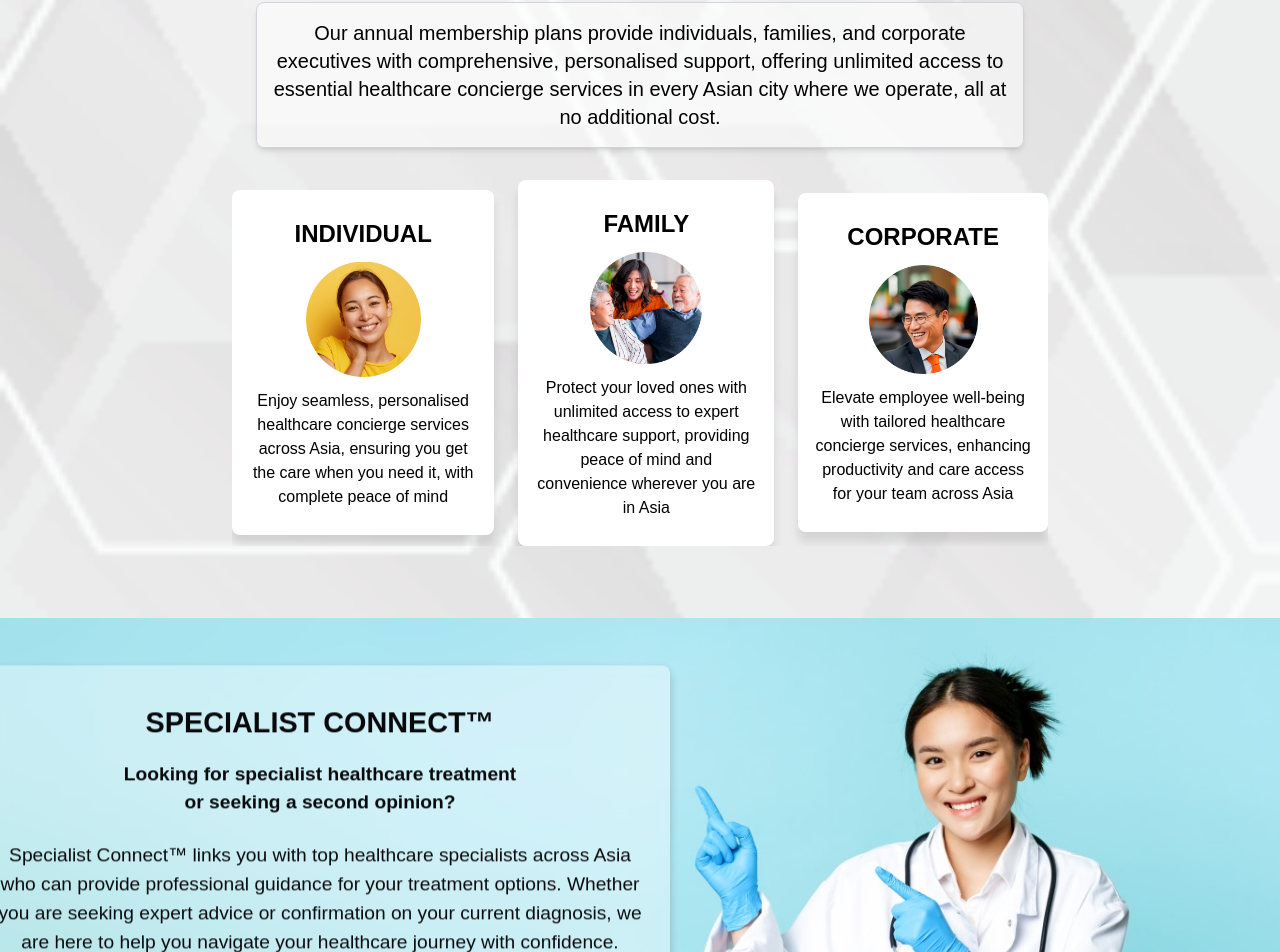
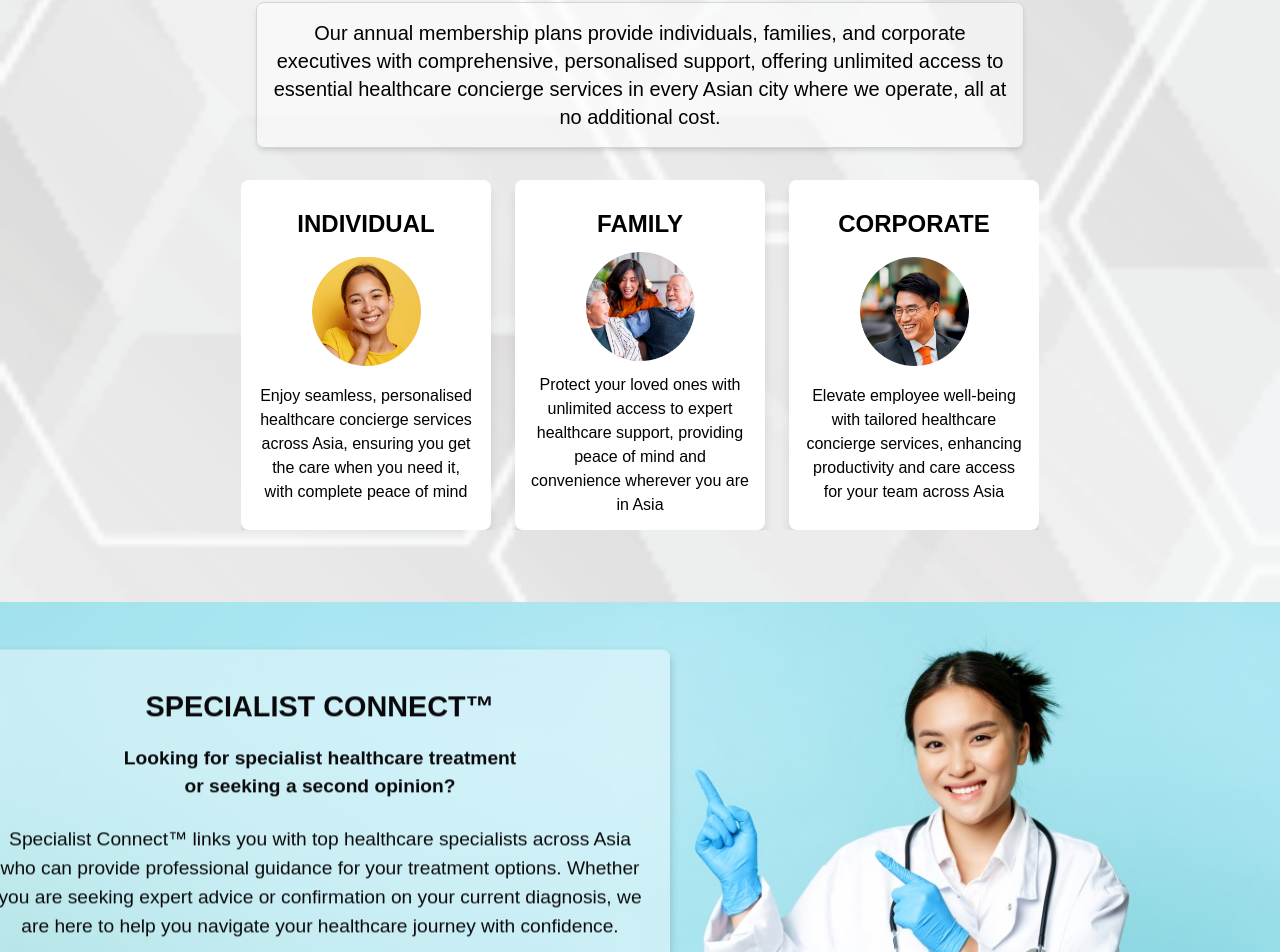
Before and after one commit to ywlee8888/funderasia_nextjs, a Next.js app: page / in a window 1280 px wide. Shown: the part 2372-3324 px from the top of the page. Built offline with nearby package versions, Linux system fonts and the light colour scheme.

Commit message:
Update Card css

```diff
--- a/components/cards/membership.module.css
+++ b/components/cards/membership.module.css
@@ -65,7 +65,6 @@
   font-size: 1.8em; /* Increase font size (adjust as necessary) */
 }
 
-
 .explainMobile {
   width: 100%;
   text-align: center;
@@ -113,14 +112,18 @@
 }
 
 .card {
-  width: 200; /* Increase the card width */
-  padding: 16px; /* Optional: add padding inside the card */
-  border-radius: 8px; /* Optional: rounded corners */
-  box-shadow: 0 10px 10px rgba(0, 0, 0, 0.1); /* Optional: shadow effect */
-  background-color: #fff; /* Optional: background color */
-  transition: transform 0.2s; /* Optional: transition effect */
+  width: 250px; /* Set a fixed width */
+  height: 350px; /* Set a fixed height */
+  display: flex;
+  flex-direction: column;
+  justify-content: space-between; /* Distribute content evenly */
+  padding: 16px;
+  border-radius: 8px;
+  box-shadow: 0 10px 10px rgba(0, 0, 0, 0.1);
+  background-color: #fff;
+  transition: transform 0.2s;
   position: relative;
-  z-index: 100; /* Corrected property name */
+  z-index: 100;
 }
 
 .cardTitle {
@@ -165,7 +168,6 @@
   padding-top: 2rem; /* or margin-top, based on your needs */
 }
 
-
 /* Media Queries for Responsiveness */
 @media (max-width: 768px) {
   .cardItems {
```
